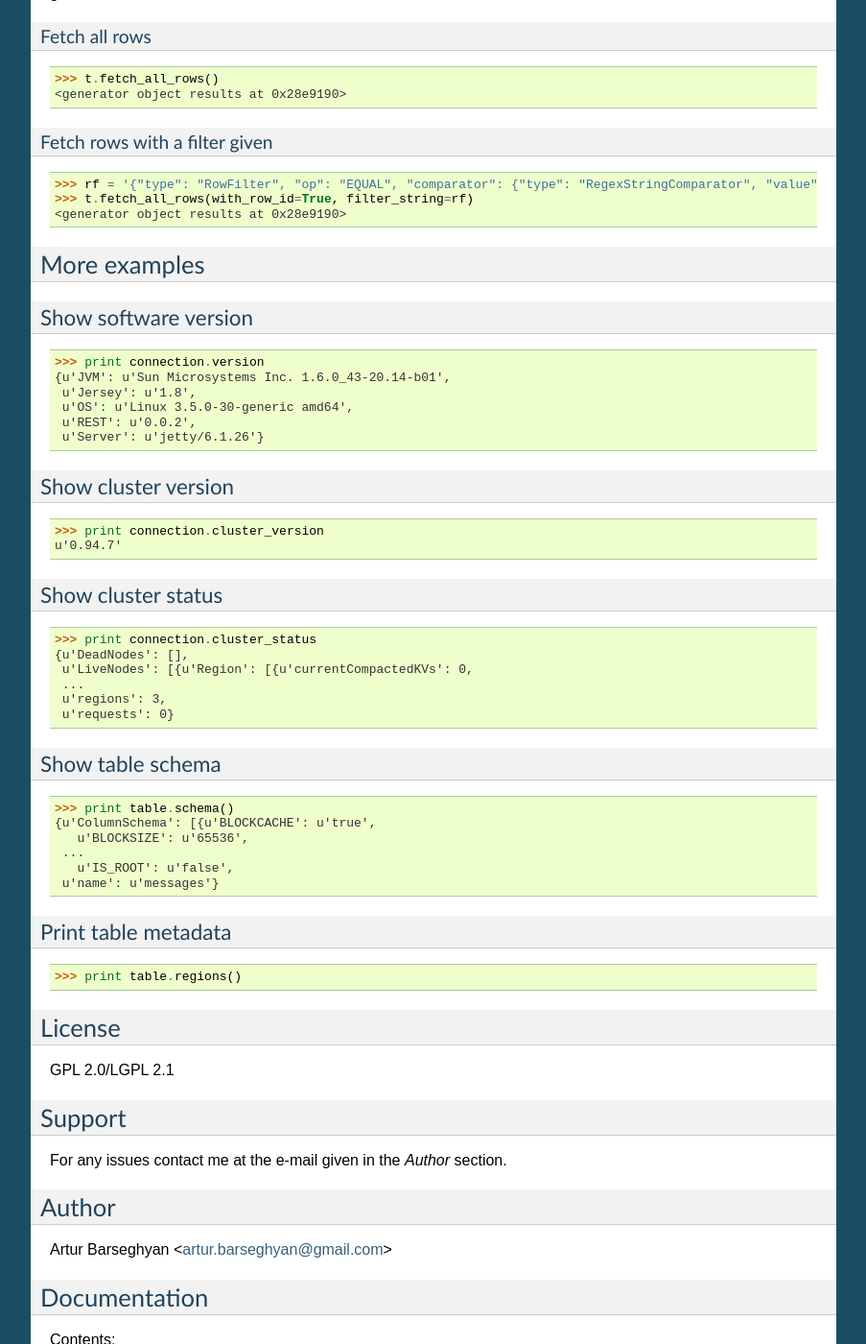
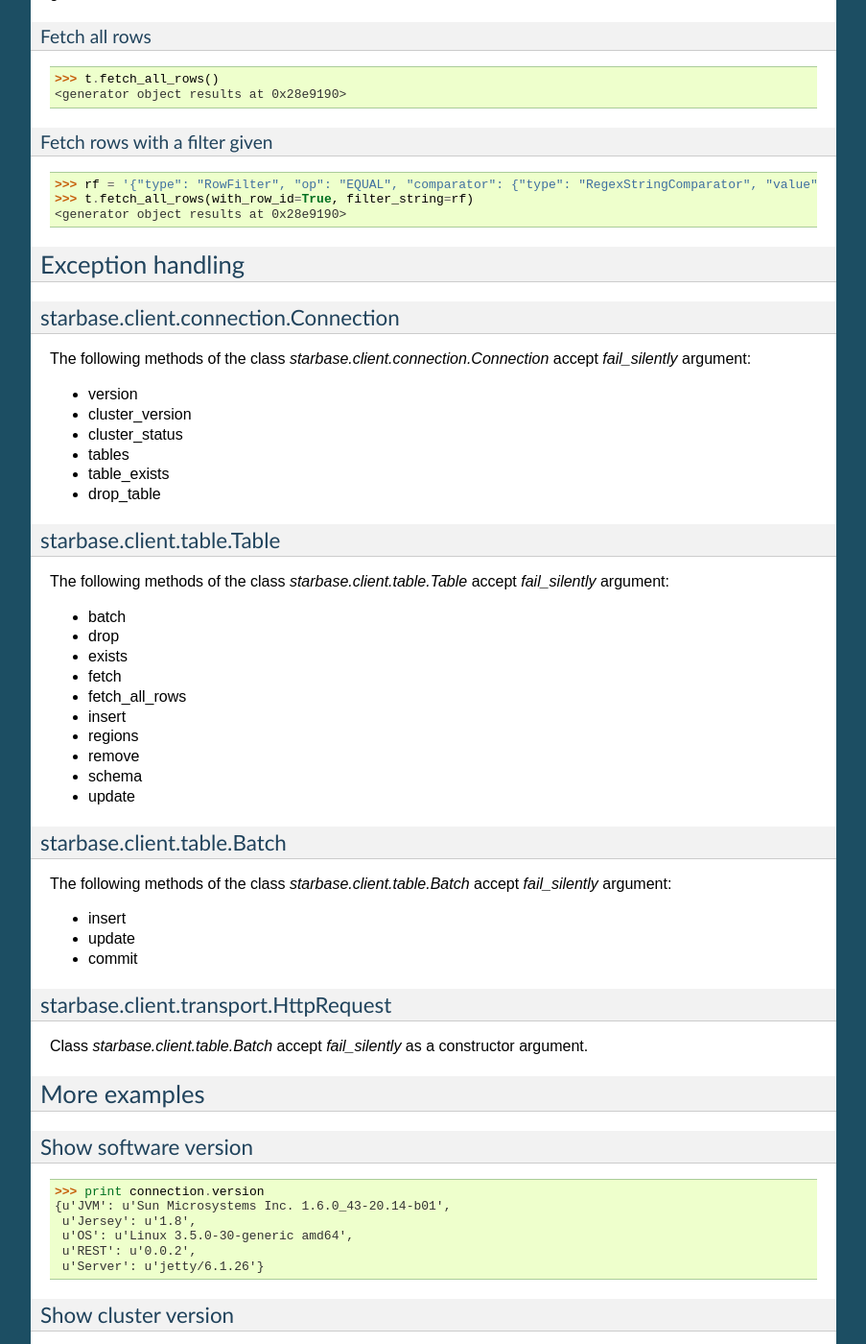
Before and after one commit to barseghyanartur/starbase, a Sphinx documentation site: the page built from docs/index.rst, in a window 1280 px wide and 1400 px high, scrolled down 6230 px. Shown: the whole window at 96% size, without its empty margins (198-1101 px from the left). Built offline with Sphinx 7.4.7, drawn with Linux system fonts in a browser that asks for light colours; some of the changed text lies outside the part shown.

Commit message:
docs updated

```diff
--- a/docs/index.rst
+++ b/docs/index.rst
@@ -321,6 +321,46 @@ Fetch rows with a filter given
 >>> t.fetch_all_rows(with_row_id=True, filter_string=rf)
 <generator object results at 0x28e9190>
 
+Exception handling
+=========================================
+starbase.client.connection.Connection
+-----------------------------------------
+The following methods of the class `starbase.client.connection.Connection` accept `fail_silently` argument:
+
+- version
+- cluster_version
+- cluster_status
+- tables
+- table_exists
+- drop_table
+
+starbase.client.table.Table
+-----------------------------------------
+The following methods of the class `starbase.client.table.Table` accept `fail_silently` argument:
+
+- batch
+- drop
+- exists
+- fetch
+- fetch_all_rows
+- insert
+- regions
+- remove
+- schema
+- update
+
+starbase.client.table.Batch
+-----------------------------------------
+The following methods of the class `starbase.client.table.Batch` accept `fail_silently` argument:
+
+- insert
+- update
+- commit
+
+starbase.client.transport.HttpRequest
+-----------------------------------------
+Class `starbase.client.table.Batch` accept `fail_silently` as a constructor argument.
+
 More examples
 =========================================
 
```
Also changed, not shown: other parts of docs/index.rst (+1 -1 lines), README.rst (+40 -0 lines), 2 other files.
